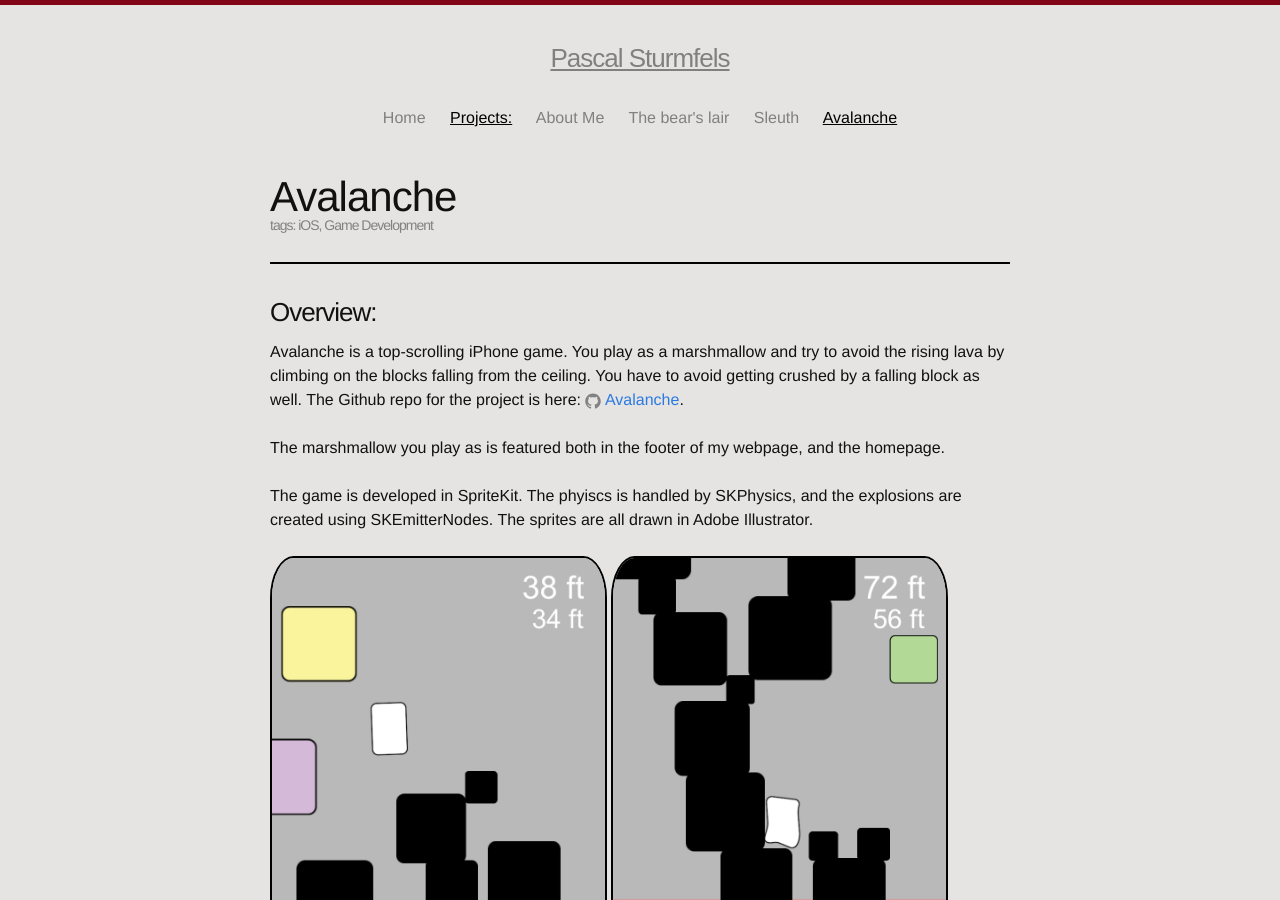
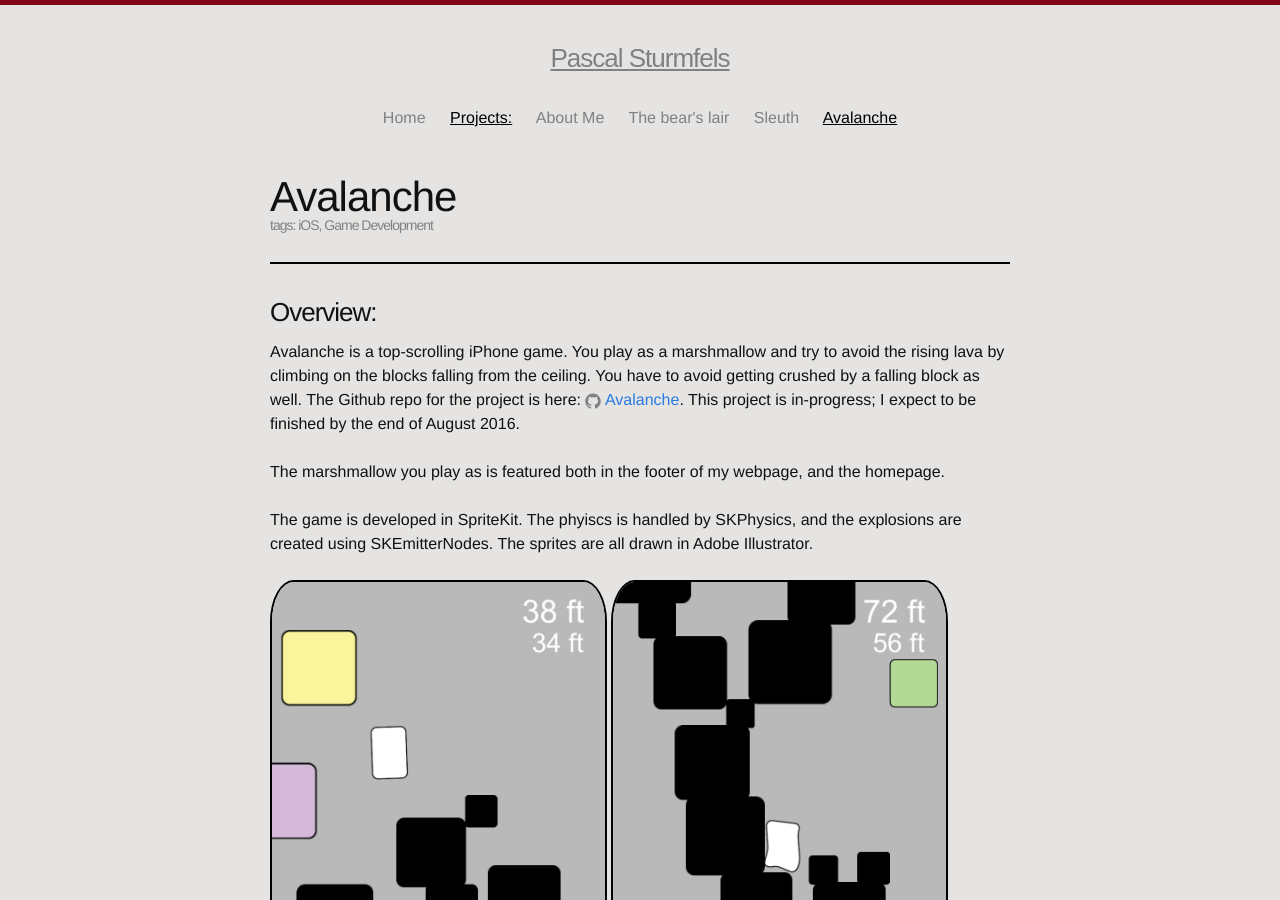
Before and after one commit to mohammadusamasaleem/mohammadusamasaleem, a Jekyll site: the page built from _posts/2016-05-20-Avalanche.html, in a window 1280 px wide and 900 px high. Built offline with Jekyll 4.4.1, drawn with Linux system fonts in a browser that asks for light colours.

Commit message:
updated Avalanche info

```diff
--- a/_posts/2016-05-20-Avalanche.html
+++ b/_posts/2016-05-20-Avalanche.html
@@ -37,7 +37,10 @@
 avoid the rising lava by climbing on the blocks falling from the ceiling. You have to avoid
 getting crushed by a falling block as well.
 The Github repo for the project is here: <a target="_blank" href="https://github.com/psturmfels/Avalanche"><span class="icon icon--github">
-{% include icon-github.svg %}</span><span class="username">Avalanche</span></a>.<br /><br />
+{% include icon-github.svg %}</span><span class="username">Avalanche</span></a>.
+This project is in-progress; I expect to be finished by the end of
+August 2016.
+<br /><br />
 
 The marshmallow you play as is featured both in the footer of my webpage, and the homepage.
 <br /><br />
```
